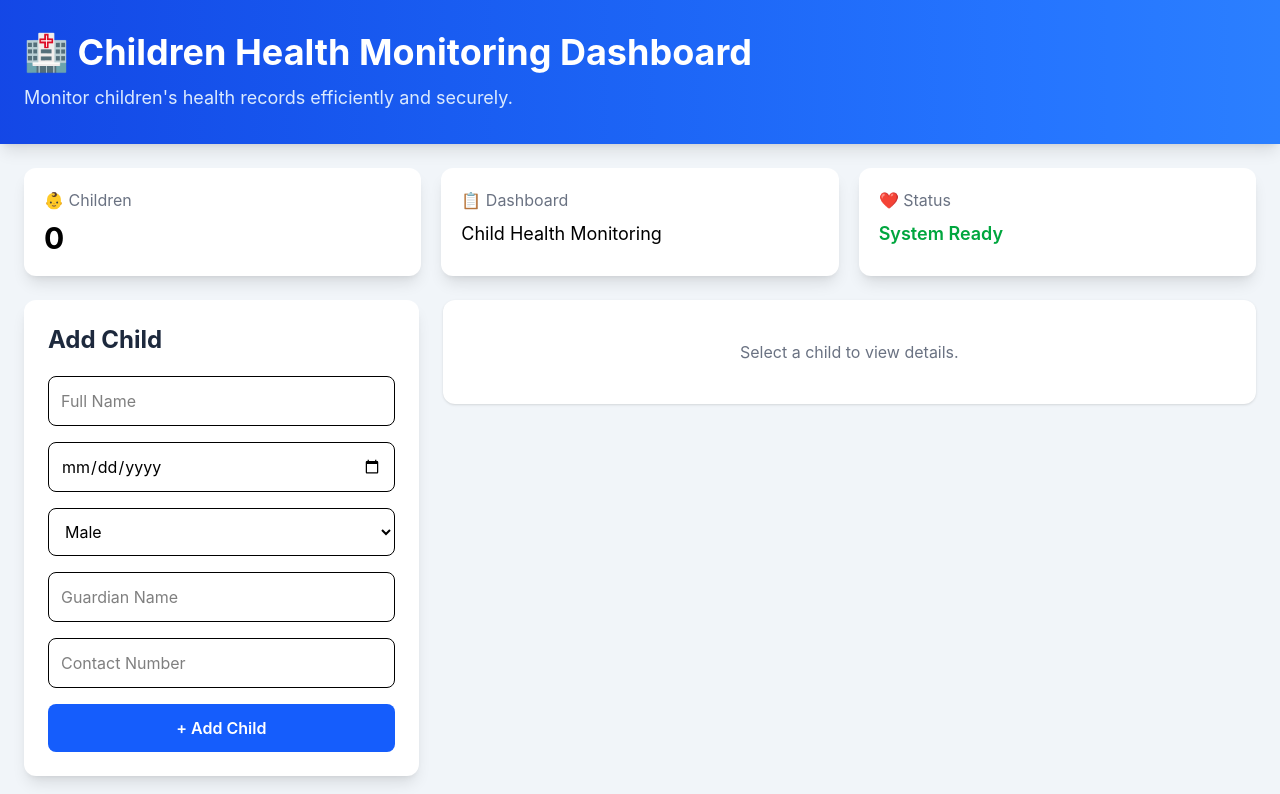
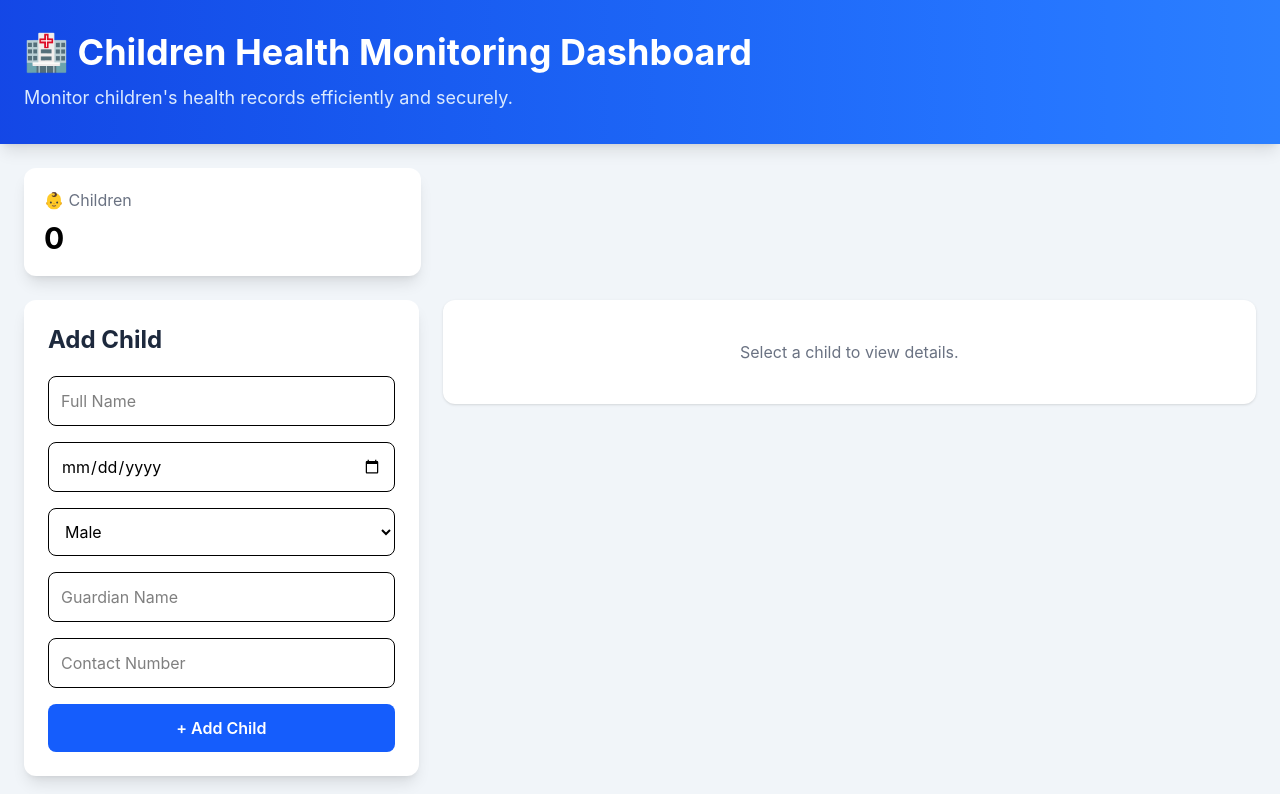
Before and after one commit to EbyJK/Child-Health-Monitoring-Dashboard, a React (Vite) app in the folder frontend/: page / in a window 1280 px wide. Shown: the top 794 px of the page. Built offline with nearby package versions, Linux system fonts and the light colour scheme; no server answers.

Commit message:
updated UI

```diff
--- a/frontend/src/pages/Dashboard.tsx
+++ b/frontend/src/pages/Dashboard.tsx
@@ -70,7 +70,7 @@
       </p>
     </div>
 
-    <div className="bg-white rounded-xl shadow-lg p-5">
+    {/* <div className="bg-white rounded-xl shadow-lg p-5">
       <h2 className="text-gray-500">
         📋 Dashboard
       </h2>
@@ -88,7 +88,7 @@
       <p className="text-lg mt-2 text-green-600 font-semibold">
         System Ready
       </p>
-    </div>
+    </div> */}
 
   </div>
 
```
